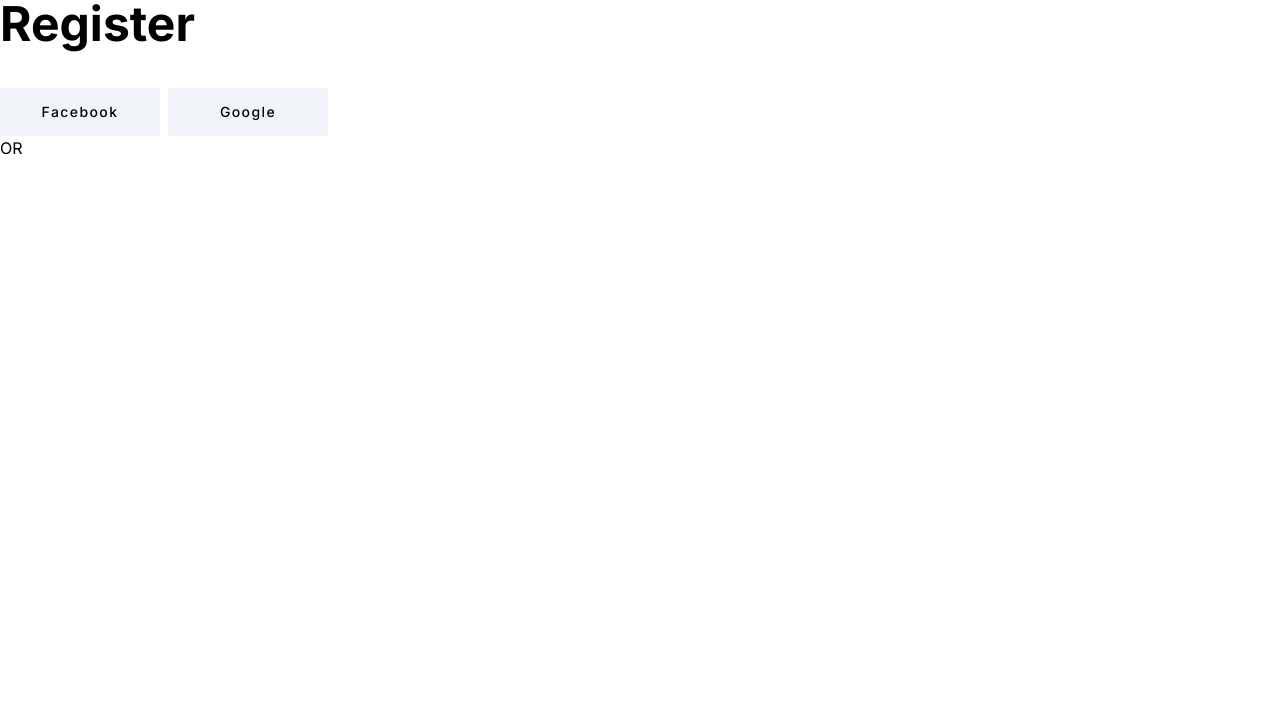
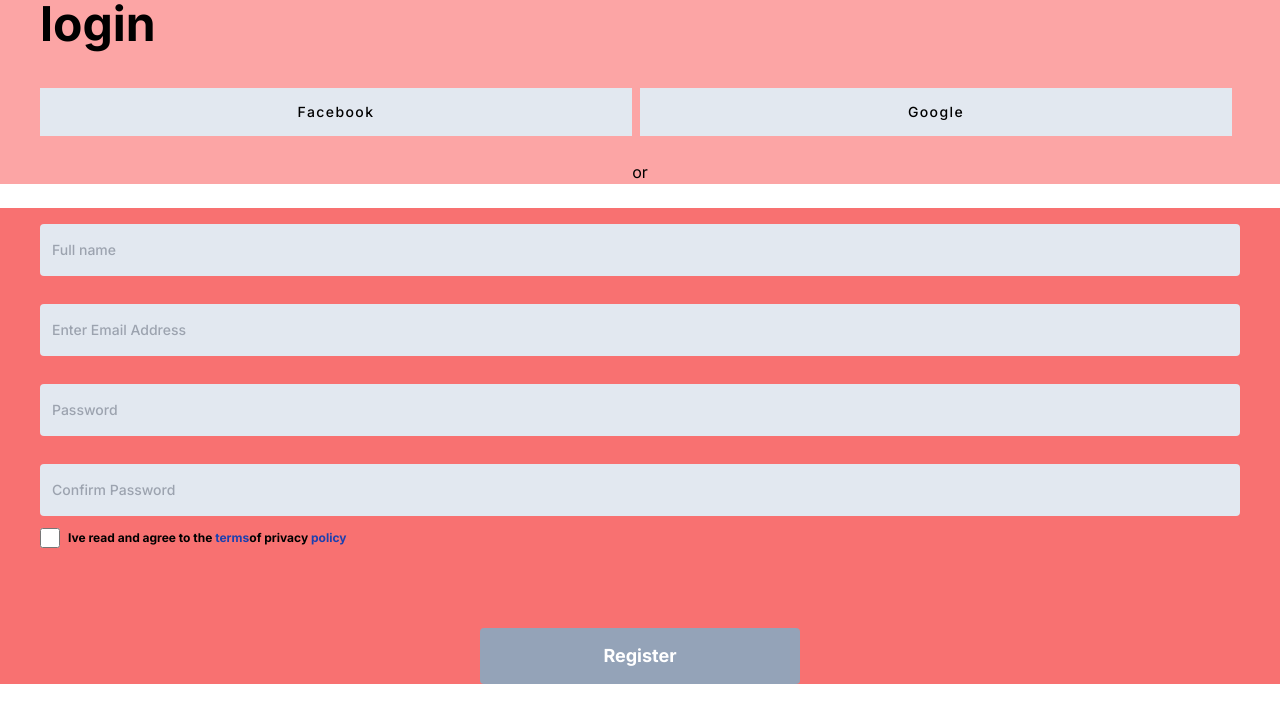
Before and after one commit to MateusSVieira/BankProject, a React (Vite) app in the folder bankproject/Bank Project/: page /register in a window 1280 px wide. Shown: the top 722 px of the page. Built offline with nearby package versions, Linux system fonts and the light colour scheme.

Commit message:
feature: criando register e button components

```diff
--- /dev/null
+++ b/bankproject/Bank Project/src/pages/Components/ButtonLR.jsx
@@ -0,0 +1,10 @@
+function ButtonLR({TextButton}){
+    return(
+        <div className="w-full text-center">
+        <button className="w-80 h-14 text-center  text-lg font-bold  text-white rounded bg-slate-400
+        ">{TextButton}</button>
+        </div>
+    )
+}
+
+export default ButtonLR
--- a/bankproject/Bank Project/src/pages/Components/OptionLogin.jsx
+++ b/bankproject/Bank Project/src/pages/Components/OptionLogin.jsx
@@ -1,11 +1,14 @@
 function OptionLogin({Titulo}){
     return(
-        <>
-        <h1 className="text-5xl font-bold mb-10">{Titulo}</h1>
-        <button className="w-40 h-12 text-sm text-center bg-slate-100 mr-2 font-medium tracking-widest">Facebook</button>
-        <button className="w-40 h-12 text-sm text-center bg-slate-100 mr-2 font-medium tracking-widest">Google</button>
-        <p>OR</p>
-        </>
+        <div className="px-10 bg-red-300">
+        <h1 className="text-5xl font-bold mb-10 text-start">{Titulo}</h1>
+        <div className="flex">
+
+        <button className="w-2/4 h-12 text-sm text-center bg-slate-200 mr-2 font-medium tracking-widest">Facebook</button>
+        <button className="w-2/4 h-12 text-sm text-center bg-slate-200 mr-2 font-medium tracking-widest">Google</button>
+        </div>
+        <p className="text-center text-base my-6">or</p>
+        </div>
      )
 }
 
--- a/bankproject/Bank Project/src/pages/Register/index.jsx
+++ b/bankproject/Bank Project/src/pages/Register/index.jsx
@@ -1,12 +1,32 @@
 import OptionLogin from './../Components/OptionLogin';
+import React from 'react';
+import ButtonLR from '../Components/ButtonLR';
+
+
 
 function Register(){
     return(
-        <>
-        <OptionLogin Titulo={'Register'}></OptionLogin>
-
-        </>
+        <div>
+            <OptionLogin Titulo={'login'}/>
+            <div className='px-10 flex flex-col bg-red-400'>
+                <input className='bg-slate-200 py-4 rounded font-medium mb-3 text-sm pl-3 text-slate-600 my-4'
+                type="text" name="FullName" id="FullName" placeholder='Full name' />
+                <input className='bg-slate-200 py-4 rounded font-medium mb-3 text-sm pl-3 text-slate-600 my-4'
+                type="email" name="Email" id="Email" placeholder='Enter Email Address' />
+                <input className='bg-slate-200 py-4 rounded font-medium mb-3 text-sm pl-3 text-slate-600 my-4'
+                type="password" name="Password" id="Password" placeholder='Password'/>
+                <input className='bg-slate-200 py-4 rounded font-medium mb-3 text-sm pl-3 text-slate-600 my-4'
+                type="password" name="ConfirmedPassword" id="ConfirmedPassword" placeholder='Confirm Password'/>
+                <div className='flex items-center mb-20 font-bold text-xs'>
+                    <input className='w-5 h-5 mr-2' type="checkbox" name="check" id="check" />
+                    <p>Ive read and agree to the <a className='text-blue-800'>terms</a>
+                    of privacy <a className='text-blue-800'>policy</a></p>
+                </div>
+                <ButtonLR TextButton={'Register'}/>
+            </div>
+        </div>
     )
 }
 
+
 export default Register
```
